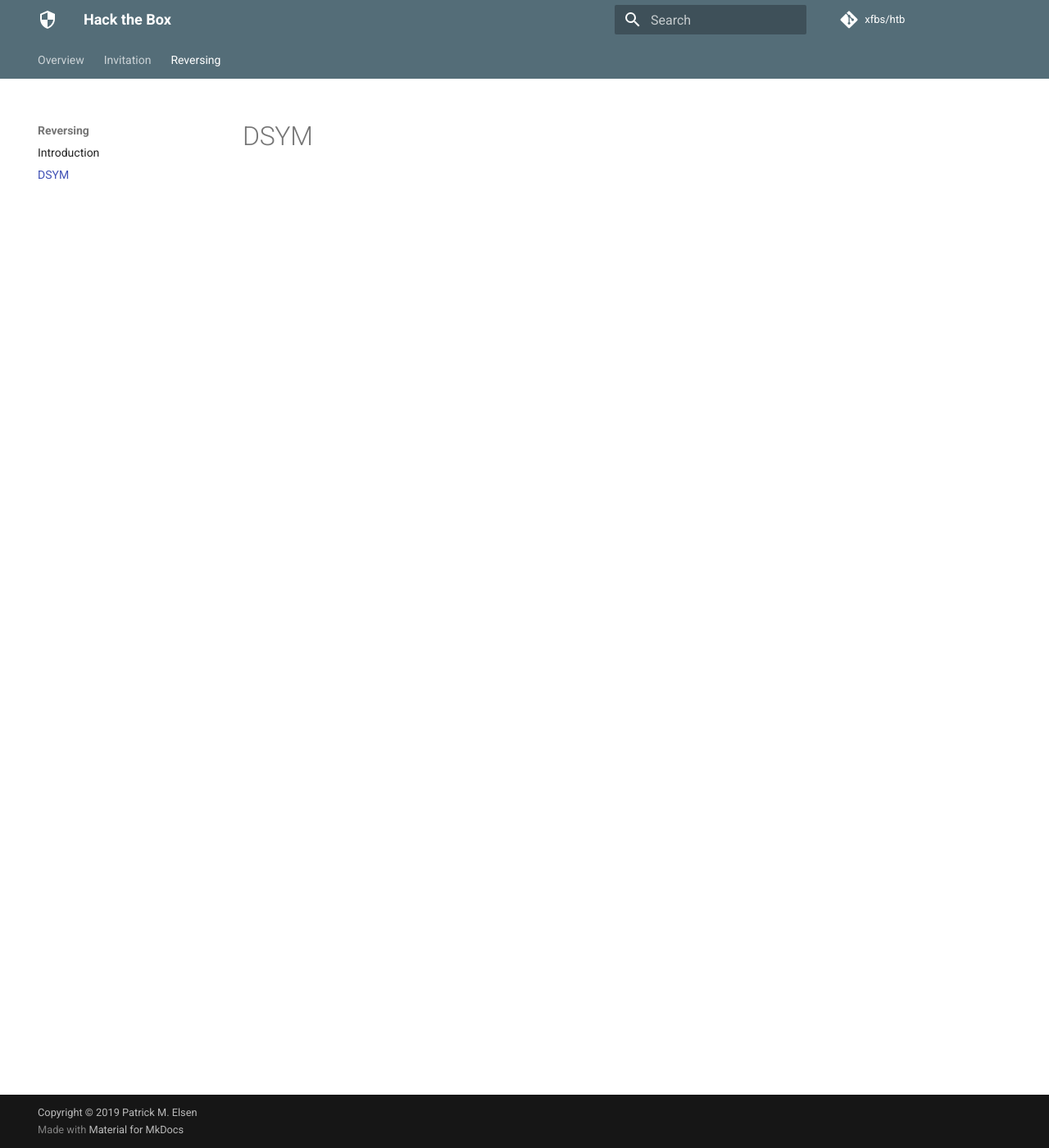
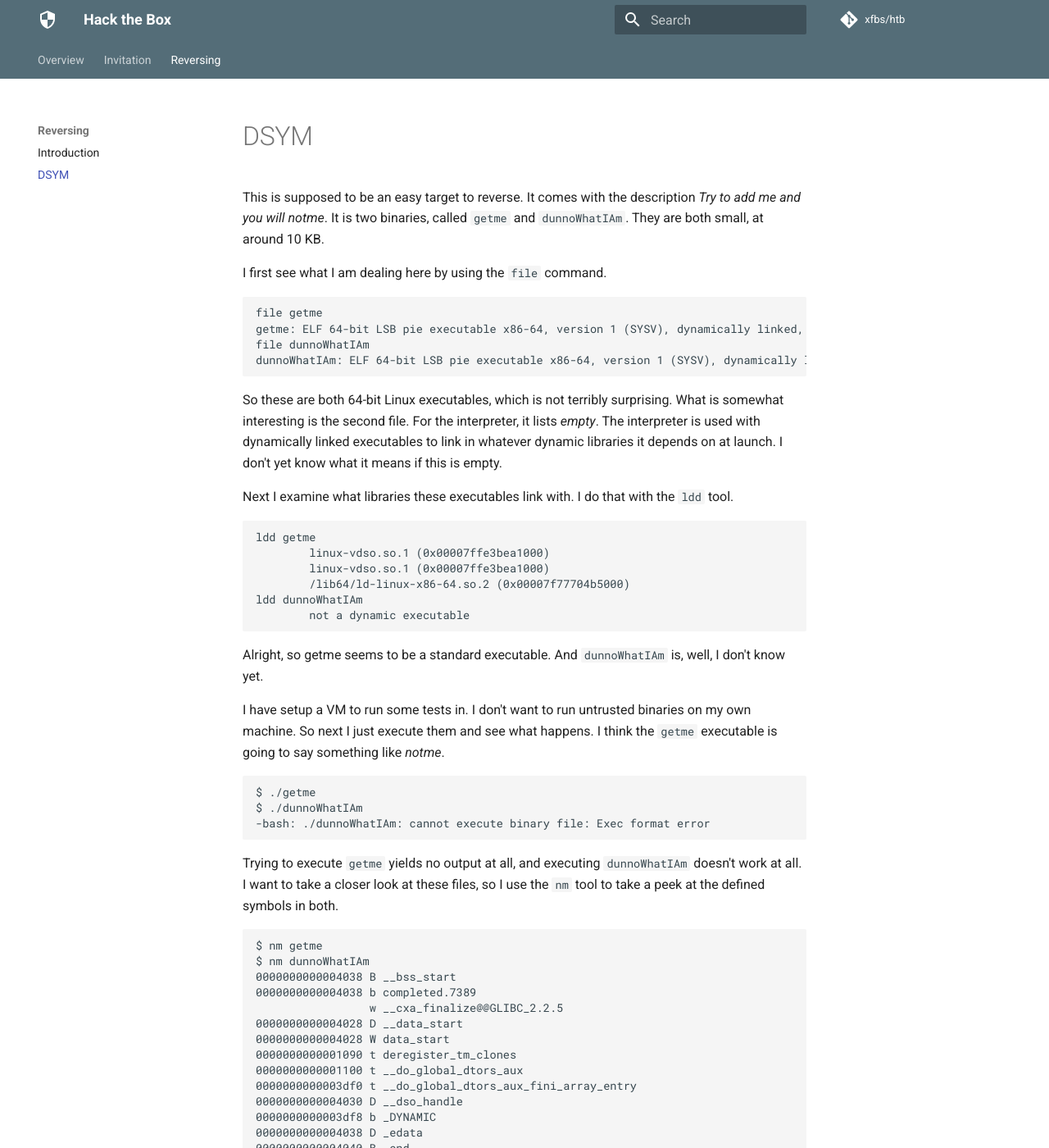
Before and after one commit to xfbs/htb, an MkDocs documentation site: the page built from docs/reversing/dsym.md, in a window 1280 px wide and 1400 px high. Shown: the whole window at 82% size. Built offline with MkDocs 1.6.1 and Material for MkDocs 9.7.7, drawn with Linux system fonts in a browser that asks for light colours; comment, search, counter and statistics services are not loaded; some of the changed text lies outside the part shown.

Commit message:
updates writeup

```diff
--- a/docs/reversing/dsym.md
+++ b/docs/reversing/dsym.md
@@ -1 +1,88 @@
 # DSYM
+
+This is supposed to be an easy target to reverse. It comes with the description
+*Try to add me and you will notme*. It is two binaries, called `getme` and
+`dunnoWhatIAm`. They are both small, at around 10 KB.
+
+I first see what I am dealing here by using the `file` command.
+
+    file getme
+    getme: ELF 64-bit LSB pie executable x86-64, version 1 (SYSV), dynamically linked, interpreter /lib64/l, for GNU/Linux 3.2.0, BuildID[sha1]=7e677f09cf2db7922096c6da0ad55a1e9a6895b8, stripped
+    file dunnoWhatIAm
+    dunnoWhatIAm: ELF 64-bit LSB pie executable x86-64, version 1 (SYSV), dynamically linked, interpreter *empty*, for GNU/Linux 3.2.0, BuildID[sha1]=7e677f09cf2db7922096c6da0ad55a1e9a6895b8, with debug_info, not stripped
+
+So these are both 64-bit Linux executables, which is not terribly surprising.
+What is somewhat interesting is the second file. For the interpreter, it lists *empty*.
+The interpreter is used with dynamically linked executables to link in whatever
+dynamic libraries it depends on at launch. I don't yet know what it means if
+this is empty.
+
+Next I examine what libraries these executables link with. I do that with
+the `ldd` tool.
+
+    ldd getme
+            linux-vdso.so.1 (0x00007ffe3bea1000)
+            linux-vdso.so.1 (0x00007ffe3bea1000)
+            /lib64/ld-linux-x86-64.so.2 (0x00007f77704b5000)
+    ldd dunnoWhatIAm
+            not a dynamic executable
+
+Alright, so getme seems to be a standard executable. And `dunnoWhatIAm` is,
+well, I don't know yet.
+
+I have setup a VM to run some tests in. I don't want to run untrusted binaries
+on my own machine. So next I just execute them and see what happens. I think the
+`getme` executable is going to say something like *notme*.
+
+    $ ./getme
+    $ ./dunnoWhatIAm
+    -bash: ./dunnoWhatIAm: cannot execute binary file: Exec format error
+
+Trying to execute `getme` yields no output at all, and executing `dunnoWhatIAm`
+doesn't work at all. I want to take a closer look at these files, so I use the
+`nm` tool to take a peek at the defined symbols in both.
+
+    $ nm getme
+    $ nm dunnoWhatIAm
+    0000000000004038 B __bss_start
+    0000000000004038 b completed.7389
+                     w __cxa_finalize@@GLIBC_2.2.5
+    0000000000004028 D __data_start
+    0000000000004028 W data_start
+    0000000000001090 t deregister_tm_clones
+    0000000000001100 t __do_global_dtors_aux
+    0000000000003df0 t __do_global_dtors_aux_fini_array_entry
+    0000000000004030 D __dso_handle
+    0000000000003df8 b _DYNAMIC
+    0000000000004038 D _edata
+    0000000000004040 B _end
+    00000000000012e4 T _fini
+    0000000000001140 t frame_dummy
+    0000000000003de8 t __frame_dummy_init_array_entry
+    00000000000021ac b __FRAME_END__
+    0000000000004000 b _GLOBAL_OFFSET_TABLE_
+                     w __gmon_start__
+    0000000000002040 b __GNU_EH_FRAME_HDR
+    0000000000001000 T _init
+    0000000000003df0 t __init_array_end
+    0000000000003de8 t __init_array_start
+    0000000000002000 R _IO_stdin_used
+                     w _ITM_deregisterTMCloneTable
+                     w _ITM_registerTMCloneTable
+    00000000000012e0 T __libc_csu_fini
+    0000000000001270 T __libc_csu_init
+                     U __libc_start_main@@GLIBC_2.2.5
+    0000000000001258 T main
+    0000000000001145 T notme
+                     U printf@@GLIBC_2.2.5
+                     U puts@@GLIBC_2.2.5
+    00000000000010c0 t register_tm_clones
+    0000000000001060 T _start
+    0000000000004038 D __TMC_END__
+
+This looks a bit more promising. The `dunnoWhatIAm` file seems to contain some
+routines that look to be promising: a `_start`, a `main`, a `notme`. But I
+don't know how to run it, or what the other file, `getme`, is supposed to do.
+
+I have the idea of trying to use `dunnoWhatIAm` as a library and trying to
+execute it like that.
```
